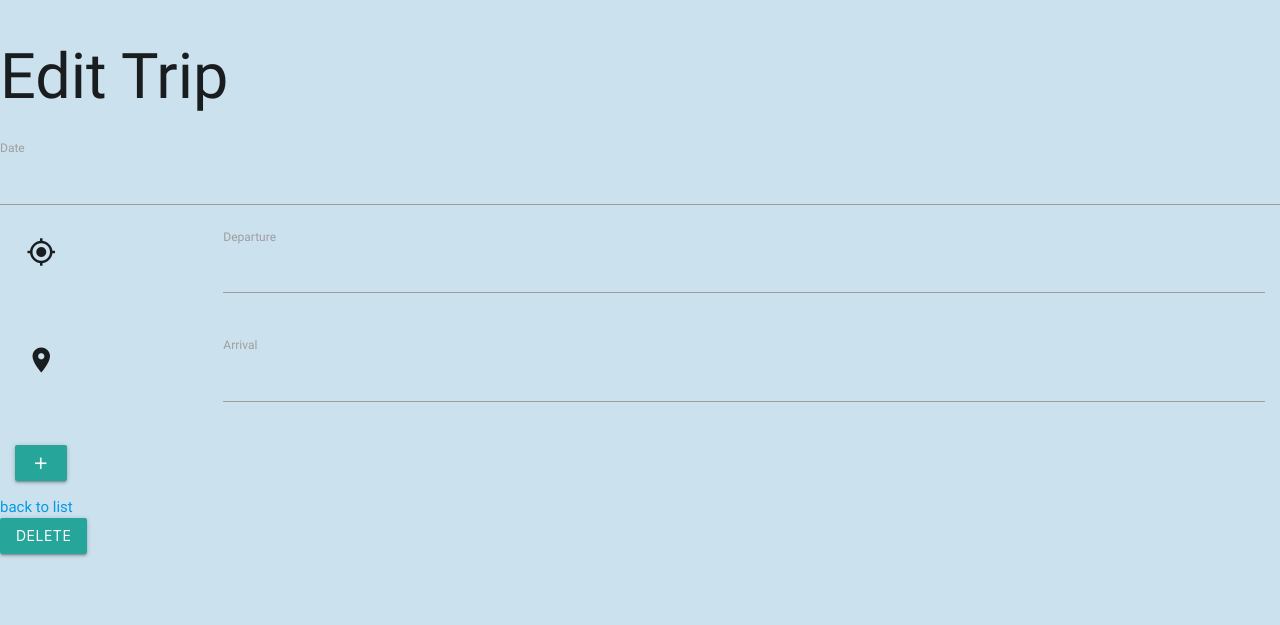
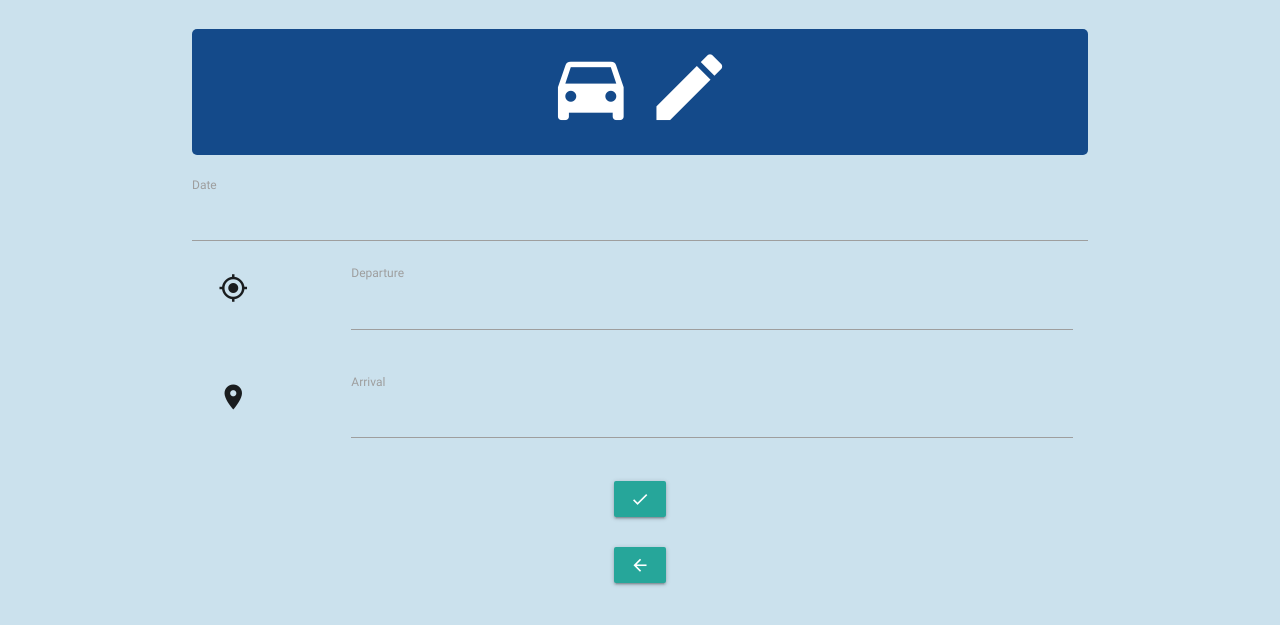
Before and after one commit to WildCodeSchool/bordeaux-0320-php-fta, a Symfony app: template templates/trip/edit.html.twig in a window 1280 px wide. Shown: the top 625 px of the page. Run offline with Twig, Linux system fonts and the light colour scheme; the template is opened without the code that fills it, so the values that code supplies are empty; form fields are guessed from the names that the template uses; style sheets or scripts are compiled from the project's sources; some libraries are stand-ins or nearby versions.

Commit message:
CSS for beneficiary trip

```diff
--- a/assets/scss/main.scss
+++ b/assets/scss/main.scss
@@ -14,40 +14,82 @@
   padding: 1rem;
 }
 
+.pad-s {
+  padding: 0.5rem;
+}
+
 .pl {
   padding-left: 1rem;
+}
+
+.pl-s {
+  padding-left: 0.5rem;
 }
 
 .pr {
   padding-right: 1rem;
 }
 
+.pr-s {
+  padding-right: 0.5rem;
+}
+
 .pt {
   padding-top: 1rem;
 }
+
+.pt-s {
+  padding-top: 0.5rem;
+}
+
 
 .pb {
   padding-bottom: 1rem;
 }
 
+.pb-s {
+  padding-bottom: 0.5rem;
+}
+
 .margin {
   margin: 1rem;
 }
+.margin-s {
+  margin: 0.5rem;
+}
+
 
 .ml {
   margin-left: 1rem;
 }
 
+.ml-s {
+  margin-left: 0.5rem;
+}
+
+
 .mr {
   margin-right: 1rem;
+}
+
+.mr-s {
+  margin-right: 0.5rem;
 }
 
 .mt {
   margin-top: 1rem;
 }
 
+.mt-s {
+  margin-top: 0.5rem;
+}
+
 .mb {
   margin-bottom: 1rem;
+}
+
+.mb-s {
+  margin-bottom: 0.5rem;
 }
 
 .border-radius {
--- a/assets/scss/volunteer.scss
+++ b/assets/scss/volunteer.scss
@@ -27,4 +27,12 @@
   margin-top: 0.8em!important;
   padding: 0 !important;
 }
+
+.trip-title {
+  font-size: 2em !important;
+}
+
+.table-trip {
+  font-size: 1.5em !important;
+}
 /* END */
--- a/src/Form/TripType.php
+++ b/src/Form/TripType.php
@@ -25,13 +25,13 @@ class TripType extends AbstractType
                 'class' => Departure::class,
                 'choice_label' => 'name',
                 'label' => false,
-                'placeholder' => 'Departure'
+                'placeholder' => 'Starting point'
             ])
             ->add('arrival', EntityType::class, [
                 'class' => Arrival::class,
                 'choice_label' => 'name',
                 'label' => false,
-                'placeholder' => 'Arrival'
+                'placeholder' => 'Destination'
             ])
         ;
     }
--- a/templates/schedule/calendar.html.twig
+++ b/templates/schedule/calendar.html.twig
@@ -7,7 +7,7 @@
                 <h3 class="bck-night white-text center pad border-radius">Ajouter une disponibilité</h3>
                 <div class="row pl pr mb">
                     <i class="material-icons schedule-calendar pt col s1">date_range</i>
-                    <input name='datePicker' type="text" class="datepicker pl pr schedule-date col s10 offset-s1 l11">
+                    <input name='datePicker' type="text" class="datepicker pl pr schedule-date col s10 offset-s1 l11" value="Set date">
                 </div>
                 <div class="row pl pr mt mb">
                     <div class="col s6">
@@ -39,9 +39,9 @@
                     </tr>
                 </thead>
                 <tbody>
-                {% for calendar in calendars %}
+                {% for calendar in calendars|sort((a, b) => a.date <=> b.date) %}
                     <tr>
-                        <td>{{ calendar.date|date("m/d/Y") }}</td>
+                        <td>{{ calendar.date|date("d/m/Y") }}</td>
                         <td class="center-align">
                             {% if calendar.isMorning == true %}
                                 <i class="material-icons schedule-true">brightness_1</i>
--- a/templates/trip/_delete_form.html.twig
+++ b/templates/trip/_delete_form.html.twig
@@ -1,5 +1,5 @@
-<form method="post" action="{{ path('trip_delete', {'id': trip.id}) }}" onsubmit="return confirm('Are you sure you want to delete this item?');">
+<form method="post" action="{{ path('trip_delete', {'id': trip.id}) }}" onsubmit="return confirm('Are you sure you want to delete this trip?');">
     <input type="hidden" name="_method" value="DELETE">
     <input type="hidden" name="_token" value="{{ csrf_token('delete' ~ trip.id) }}">
-    <button class="btn">Delete</button>
+    <button class="btn"><i class="material-icons trip-title">delete</i></button>
 </form>
--- a/templates/trip/_form.html.twig
+++ b/templates/trip/_form.html.twig
@@ -12,5 +12,7 @@
             {{ form_row(form.arrival) }}
         </div>
     </div>
-    <button class="btn waves-effect waves-light ml mt mb" id="button_schedule" type="submit" name="action"><i class="material-icons">add</i></button>
+    <div class="center-align">
+        <button class="btn waves-effect waves-light mt mb" id="button_schedule" type="submit" name="action"><i class="material-icons">check</i></button>
+    </div>
 {{ form_end(form) }}
--- a/templates/trip/edit.html.twig
+++ b/templates/trip/edit.html.twig
@@ -3,11 +3,18 @@
 {% block title %}Edit Trip{% endblock %}
 
 {% block body %}
-    <h1>Edit Trip</h1>
-
-    {{ include('trip/_form.html.twig', {'button_label': 'Update'}) }}
-
-    <a href="{{ path('trip_index') }}">back to list</a>
-
-    {{ include('trip/_delete_form.html.twig') }}
+    <div class="container">
+        <div class="row">
+            <h3 class="bck-night white-text center pad border-radius">
+                <i class="material-icons trip-title">directions_car</i>
+                <i class="material-icons trip-title">edit</i>
+            </h3>
+            {{ include('trip/_form.html.twig') }}
+            <div class="row pt">
+                <div class="center-align">
+                    <a href="{{ path('trip_index') }}" class="btn"><i class="material-icons">arrow_back</i></a>
+                </div>
+            </div>
+        </div>
+    </div>
 {% endblock %}
--- a/templates/trip/new.html.twig
+++ b/templates/trip/new.html.twig
@@ -5,7 +5,10 @@
 {% block body %}
     <div class="container">
         <div class="row">
-            <h3 class="bck-night white-text center pad border-radius">New trip</h3>
+            <h3 class="bck-night white-text center pad border-radius">
+                <i class="material-icons trip-title">directions_car</i>
+                <i class="material-icons trip-title">add</i>
+            </h3>
             {{ include('trip/_form.html.twig') }}
         </div>
     </div>
```
Also changed, not shown: templates/trip/index.html.twig (+19 -23 lines), templates/trip/show.html.twig (+31 -16 lines).
